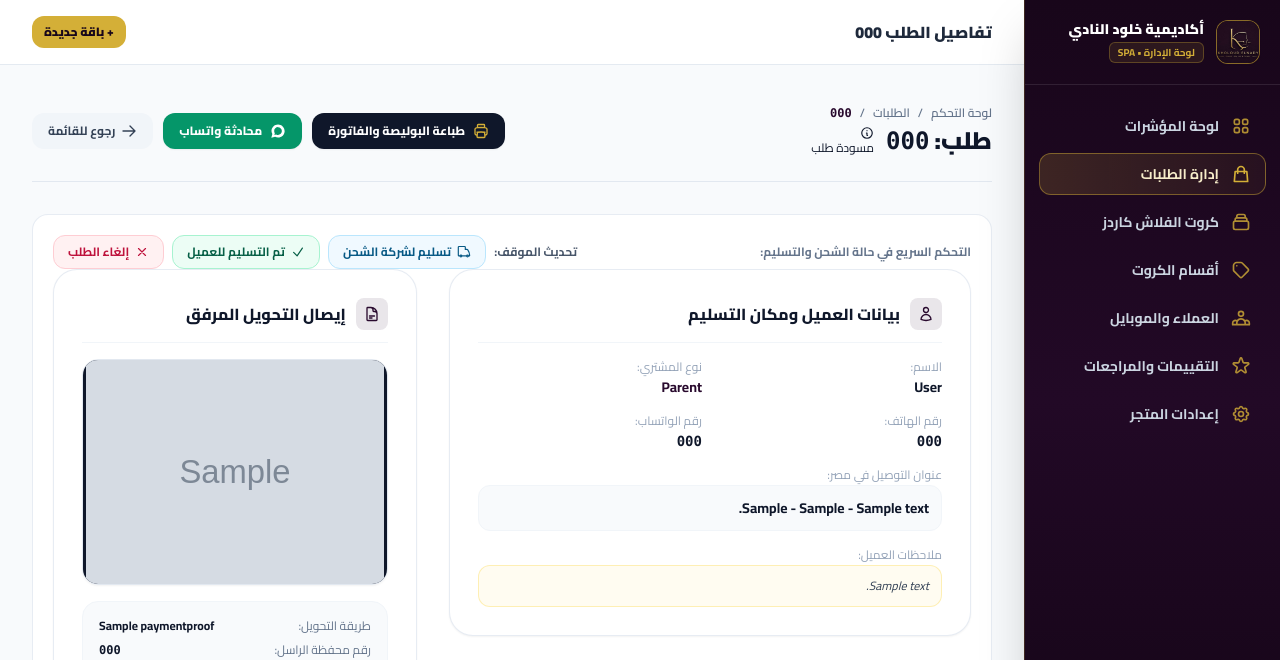
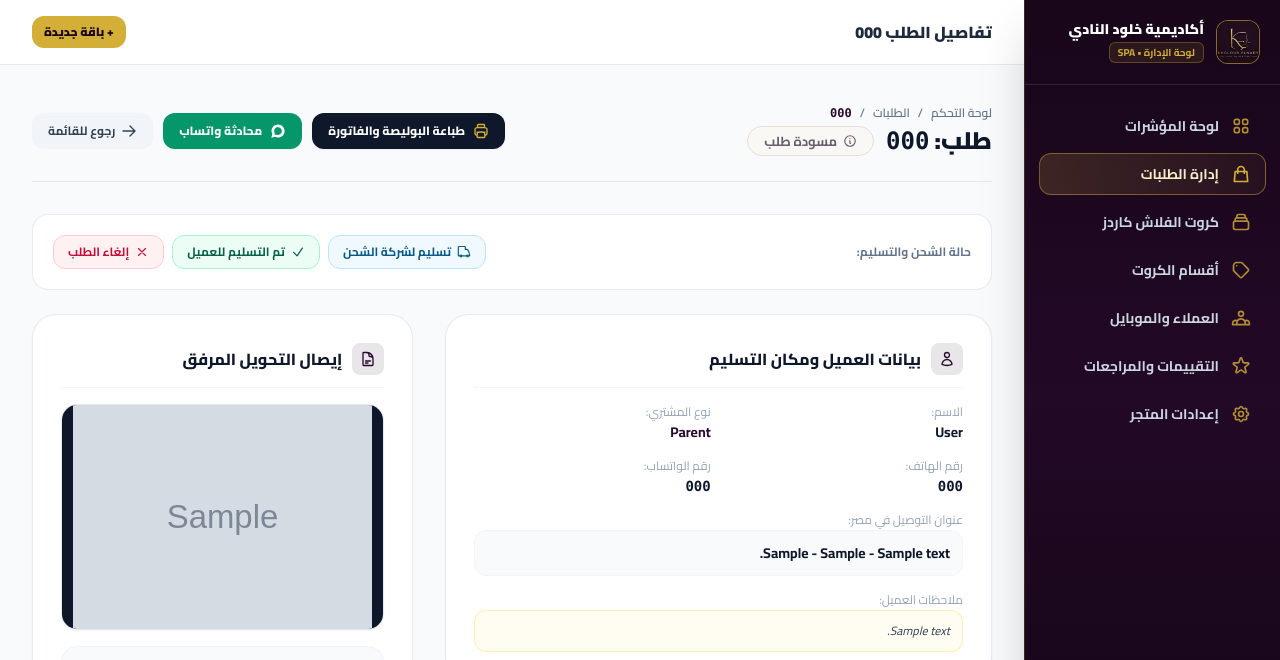
Before and after one commit to AbdullrhmanElhelw/FlashcardsStore, an ASP.NET Core app: page /Admin/OrderDetails/1 in a window 1280 px wide. Shown: the top 660 px of the page. Run offline with ASP.NET Core 8, Linux system fonts and the light colour scheme; the visitor is signed in with stand-in values (Sample User, id 1); tables that the repository leaves empty hold one stand-in row (values such as "Sample post"); grey boxes marked "Sample" are stand-in pictures; some libraries are stand-ins or nearby versions.

Commit message:
fix(admin): load order-status.css in admin layout and fix unclosed action-bar div breaking print slip

```diff
--- a/FlashcardsStore.Web/Views/Admin/OrderDetails.cshtml
+++ b/FlashcardsStore.Web/Views/Admin/OrderDetails.cshtml
@@ -113,13 +113,12 @@
                 }
                 else
                 {
-                    <span class="text-xs font-bold text-slate-500">التحكم السريع في حالة الشحن والتسليم:</span>
+                    <span class="text-xs font-bold text-slate-500">حالة الشحن والتسليم:</span>
                 }
             </div>
 
             <!-- Transition to Shipped, Delivered, or Cancelled -->
             <div class="flex items-center gap-2 flex-wrap">
-                <span class="text-xs font-bold text-slate-600">تحديث الموقف:</span>
                 <button type="button"
                         hx-post="/Admin/UpdateStatus?id=@Model.Id&newStatus=Shipped"
                         hx-target="#order-status-badge-container"
@@ -152,7 +151,7 @@
                     </button>
                 }
             </div>
-
+        </div>
     </div>
 
     <div class="grid grid-cols-1 lg:grid-cols-12 gap-8 items-start screen-only-details">
--- a/FlashcardsStore.Web/Views/Shared/_AdminLayout.cshtml
+++ b/FlashcardsStore.Web/Views/Shared/_AdminLayout.cshtml
@@ -32,6 +32,7 @@
     <!-- Admin Modular Styles -->
     <link rel="stylesheet" href="~/css/site.css" asp-append-version="true" />
     <link rel="stylesheet" href="~/css/admin.css" asp-append-version="true" />
+    <link rel="stylesheet" href="~/css/order-status.css" asp-append-version="true" />
 
     @await RenderSectionAsync("Styles", required: false)
 </head>
```
